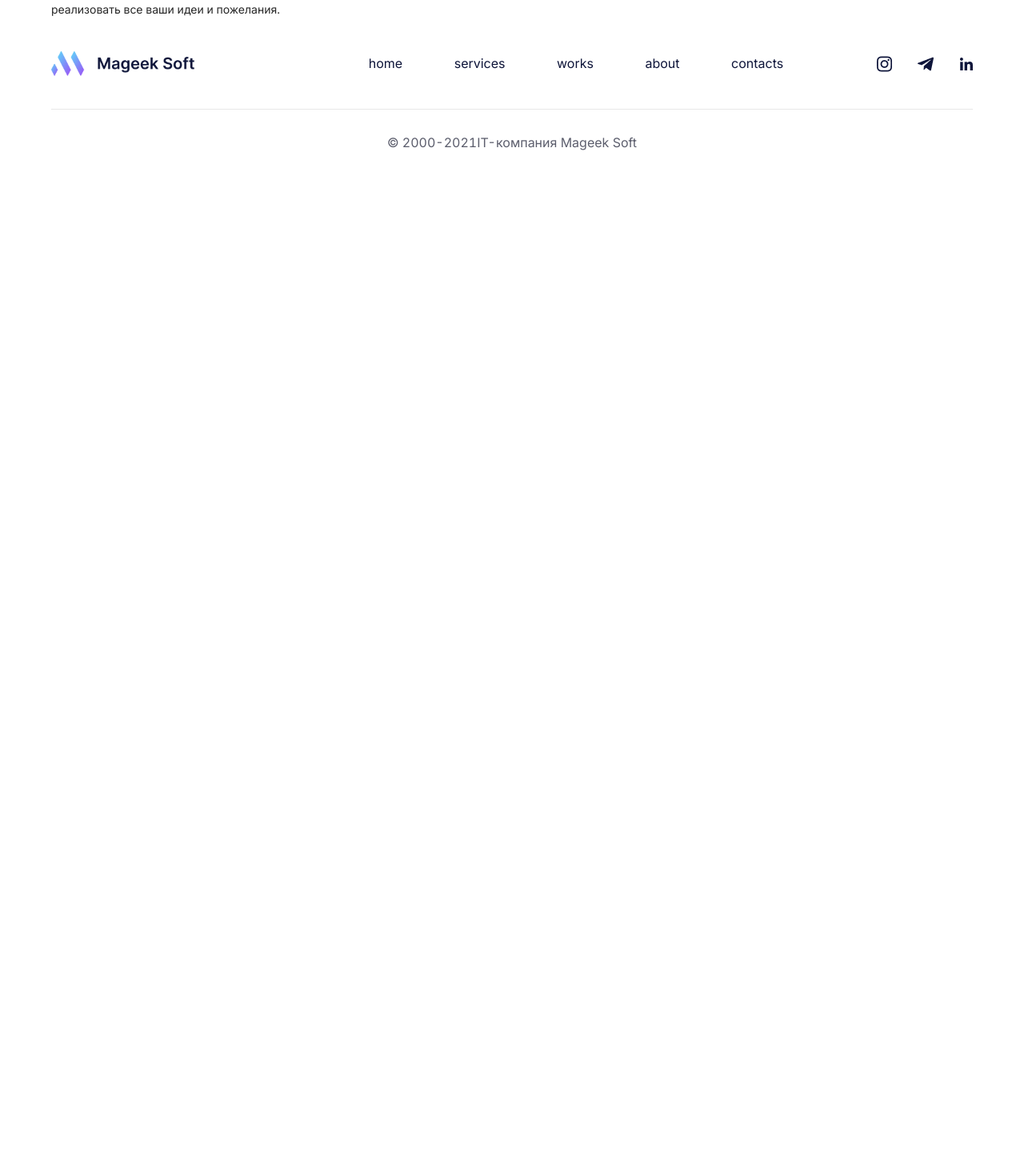
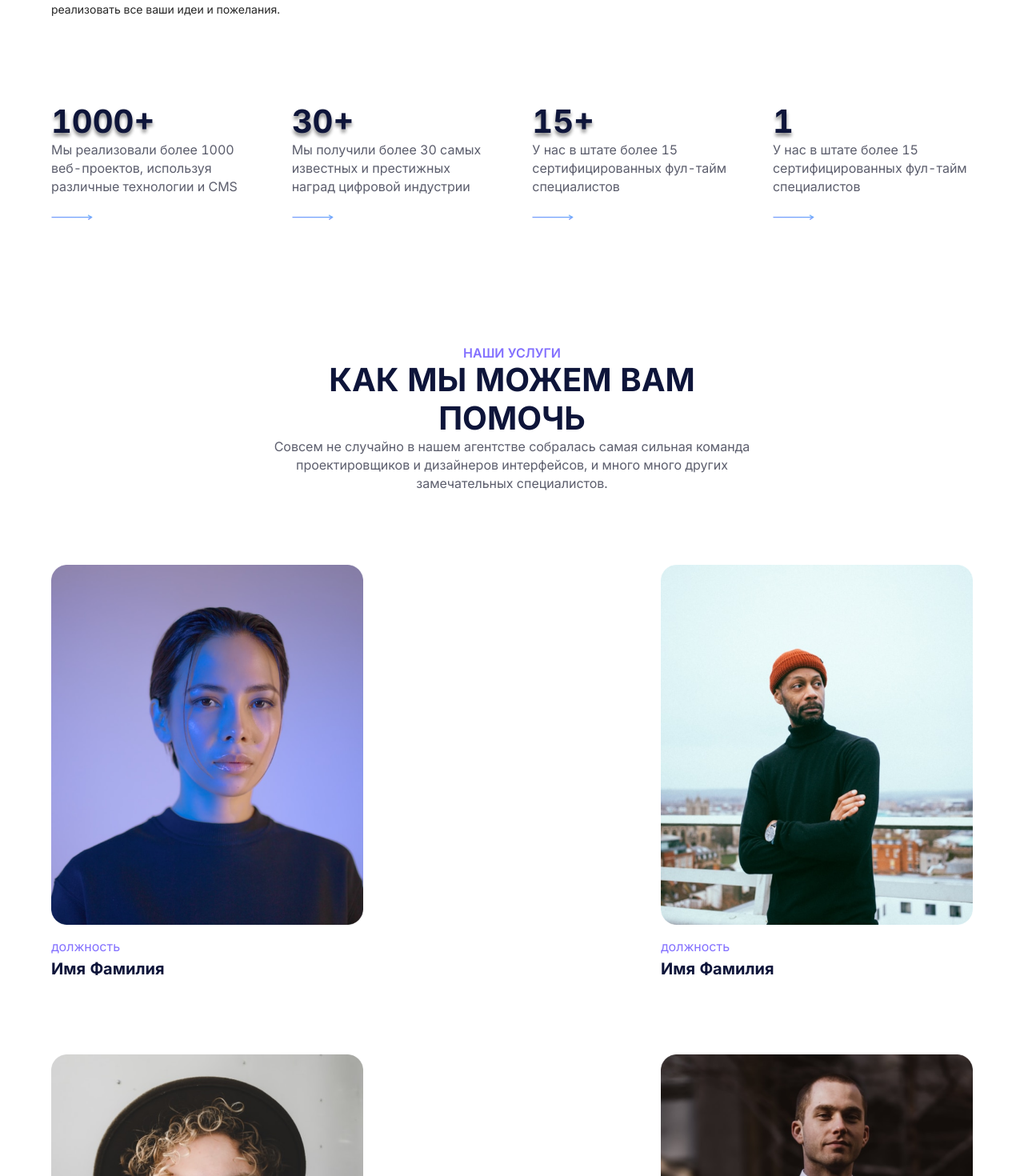
Before and after one commit to lisapatrikeevna/mageek, a React (Create React App) app: page /about in a window 1280 px wide. Shown: the part 1000-2470 px from the top of the page at 80% size. Before the commit the page ends 1220 px from the top, so only its background shows below. Built offline with nearby package versions, Linux system fonts and the light colour scheme.

Commit message:
after merge

```diff
--- a/src/components/common/reviewsCarousel/carouselReviev.css
+++ b/src/components/common/reviewsCarousel/carouselReviev.css
@@ -17,44 +17,34 @@
 .itemWork {
     position: relative;
 }
-.carousel .deskOffer{
-    width: 30%;
-    font-weight: 400;
-    font-size: 20px;
-    line-height: 161.52%;
-    margin-top: 10px;
-    margin-bottom: 35px;
-}
-.carousel .linkOffer{
-    width: 230px;
-    height: 53px;
-    background: #F8F8F8;
-    border: 2px solid #F8F8F8;
-    border-radius: 8px;
-    display: flex;
-    align-items: center;
-    justify-content: center;
-    text-decoration: none;
-}
-.carousel .linkOffer p{
-    font-weight: 500;
-    font-size: 16px;
-    line-height: 19px;
-    text-transform: uppercase;
-    background: linear-gradient(139.87deg, #61CEF8 7.04%, #A53EF6 113.2%);
-    -webkit-background-clip: text;
-    -webkit-text-fill-color: transparent;
-    background-clip: text;
-    text-fill-color: transparent;
-}
-.carousel .titleOffer {
-    width: 60%;
-    margin: 0;
-    font-weight: 700;
-    font-size: 80px;
-    line-height: 97px;
-}
-
 .carousel.carousel-slider .control-arrow:hover {
     background: transparent;
 }
+
+
+
+
+.legendReviews{
+    width: 32%;
+    background: #F8F8F8;
+    border: 1px solid #E7E7E7;
+    box-sizing: border-box;
+    border-radius: 20px;
+    padding: 30px;
+}
+.ratingReview{
+    display: flex;
+}
+.userReview{
+    display: flex;
+    align-items: center;
+}
+.carousel .deskOffer{
+    font-weight: 300;
+    font-size: 14px;
+    line-height: 165.5%;
+}
+.carousel .userReview img{
+    width: 73px;
+    height: 73px;
+}
--- a/src/components/common/reviewsCarousel/reviewsCarousel.tsx
+++ b/src/components/common/reviewsCarousel/reviewsCarousel.tsx
@@ -2,27 +2,43 @@ import React from 'react';
 import {Carousel} from "react-responsive-carousel";
 import {Link} from "react-router-dom";
 import './carouselReviev.css'
+import StarIcon from '@mui/icons-material/Star';
 
 
 type itemBannerType = {
     img: any
-    // img:object
+    rating:number
     desk: string
-    title: string
-    btnText: string
-    btnLink: string
+    userName: string
+    text: string
+    btnText?: string
+    btnLink?: string
 }
 type propsType = {
     banner: Array<itemBannerType>
+    marginTop:string
+    marginBottom:string
 }
 
 const ReviewsCarousel = (props: propsType) => {
-    const itemBanner = props.banner.map(i => <div className="itemWork">
-        <img src={i.img} alt='img'/>
-        <div className="legendReview">
-            <h3 className='titleOffer'>{i.title}</h3>
+    const itemBanner = props.banner.map(i => <div className="itemReview">
+        <div className="legendReviews">
+            <div className="ratingReview">
+                <StarIcon />
+                <StarIcon />
+                <StarIcon />
+                <StarIcon />
+                <StarIcon />
+            </div>
             <p className='deskOffer'>{i.desk}</p>
-            <Link to={i.btnLink} className='linkOffer'><p>{i.btnText}</p></Link>
+            {/*<Link to={i.btnLink} className='linkOffer'><p>{i.btnText}</p></Link>*/}
+            <div className='userReview'>
+                <img src={i.img} alt='img'/>
+                <div className='usersDataReview'>
+                    <p className='usersNameReview'>{i.userName}</p>
+                    <p className='usersTextReview'>{i.text}</p>
+                </div>
+            </div>
         </div>
     </div>)
 
@@ -30,8 +46,7 @@ const ReviewsCarousel = (props: propsType) => {
         <Carousel className='reviews'
                   showStatus={false}
                   showThumbs={false}
-                  centerSlidePercentage={3}
-
+                  centerSlidePercentage={4}
                   infiniteLoop
                   centerMode
                   useKeyboardArrows
--- a/src/components/pages/about/about.tsx
+++ b/src/components/pages/about/about.tsx
@@ -5,11 +5,92 @@ import imgBg from "../../../assets/aboutBg.jpg";
 import Offer from "../../common/offer/offer";
 import {DeckWithImgSection} from "../services/services";
 import img from './../../../assets/images/videoExampleImg.png'
+import arrowBl from './../../../assets/arrowBl.png'
+import person from './../../../assets/images/person.png'
+import person1 from './../../../assets/images/person1.png'
+import person2 from './../../../assets/images/person2.png'
+import person3 from './../../../assets/images/person3.png'
+import avatar from './../../../assets/images/avatar.png'
+import ReviewsCarousel from "../../common/reviewsCarousel/reviewsCarousel";
+
+const advantagesArr = [
+    {
+        title: '1000+',
+        description: 'Мы реализовали более 1000 веб-проектов, используя различные технологии и CMS',
+        img: arrowBl
+    },
+    {
+        title: '30+',
+        description: 'Мы получили более 30 самых известных и престижных наград цифровой индустрии',
+        img: arrowBl
+    },
+    {
+        title: '15+',
+        description: 'У нас в штате более 15 сертифицированных фул-тайм специалистов',
+        img: arrowBl
+    },
+    {
+        title: '1',
+        description: 'У нас в штате более 15 сертифицированных фул-тайм специалистов',
+        img: arrowBl
+    },
+]
+const personArr = [
+    {
+        name: 'Имя Фамилия',
+        img: person
+    },
+    {
+        name: 'Имя Фамилия',
+        img: person1
+    },
+    {
+        name: 'Имя Фамилия',
+        img: person2
+    },
+    {
+        name: 'Имя Фамилия',
+        img: person3
+    },
+    {
+        name: 'Имя Фамилия',
+        img: person
+    },
+    {
+        name: 'Имя Фамилия',
+        img: person1
+    },
+    {
+        name: 'Имя Фамилия',
+        img: person2
+    },
+    {
+        name: 'Имя Фамилия',
+        img: person3
+    },
+]
+export const reviewsArr = [
+    {
+        img: avatar,
+        rating: 5,
+        desk: 'разрабатывают для нас мобильное приложение с адаптацией под iOS и Android. Мы уже запустили бета версию и наши клиенты очень хорошо отзываются о продукте. Хочу отметить гибкость и качество нашей коммуникации. Каждую неделю мы проводим встречи где продуктивно обсуждаем все детали разработки и проделанную работу.',
+        userName: 'David Andrean',
+        text: 'CEO of SoftServe'
+    },
+]
 
 const About = () => {
+    const advantagesItems = advantagesArr.map(i => {
+        return <div className={cl.wrapItem}>
+            <h3 className={cl.titleItem}>{i.title}</h3>
+            <p className={cl.deskItem}>{i.description}</p>
+            <img src={i.img} alt="arrowBlue"/>
+        </div>
+    })
     return (
         <div className={style.container}>
-            <Offer img={imgBg} title={'О Mageek Soft'} text={'Профессионализм и клиентоориентированный подход к делу, ' +
+            <Offer img={imgBg} title={'О Mageek Soft'}
+                   text={'Профессионализм и клиентоориентированный подход к делу, ' +
                        'начиная с первого контакта и до завершения проекта'} linkPath={'/jjj'}/>
             <DeckWithImgSection title={'наши достижения'} titleMain={'МЫ ПОЛУЧАЕМ УДОВОЛЬСТВИЕ ОТ СВОЕЙ РАБОТЫ'}
                                 desk={'Помогаем развивать бизнес онлайн, делаем продукты высокой конверсии. Внедряем ' +
@@ -20,6 +101,34 @@ const About = () => {
                                     'интернет-продукт и как этого добиться. Мы объединяем цифровое мастерство с новаторским мышлением, ' +
                                     'чтобы реализовать все ваши идеи и пожелания.'} img={img}
             />
+            <div className={cl.advantagesItemWrap}>{advantagesItems}</div>
+            <div className={cl.teamInfoSection}>
+                <div className={cl.teamInfo}>
+                    <p className={cl.title}>Наши услуги</p>
+                    <h2>КАК мы можем вам помочь</h2>
+                    <p className={cl.teamDesk}>Совсем не случайно в нашем агентстве собралась самая сильная команда
+                        проектировщиков и дизайнеров
+                        интерфейсов, и много много других замечательных специалистов.
+                    </p>
+                </div>
+                <div className={cl.wrapInfo}>
+                    {personArr.map(i => <div className={cl.personItem}>
+                            <div className={cl.personImgWrap}>
+                                <img src={i.img} alt="person"/>
+                            </div>
+                            <p className={cl.personText}>должность</p>
+                            <p className={cl.personName}>{i.name}</p>
+                        </div>
+                    )}
+
+                </div>
+                <button>показать ещё</button>
+            </div>
+            <div className={cl.reviewSection}>
+                <p className={cl.reviewTitle}>отзывы</p>
+                <h2 className={cl.reviewText}>Что о нас говорят</h2>
+                <ReviewsCarousel banner={reviewsArr} marginTop={'150px'} marginBottom={'150px'}/>
+            </div>
         </div>
     );
 };
```
Lines whose indentation alone changed are shown as unchanged.
